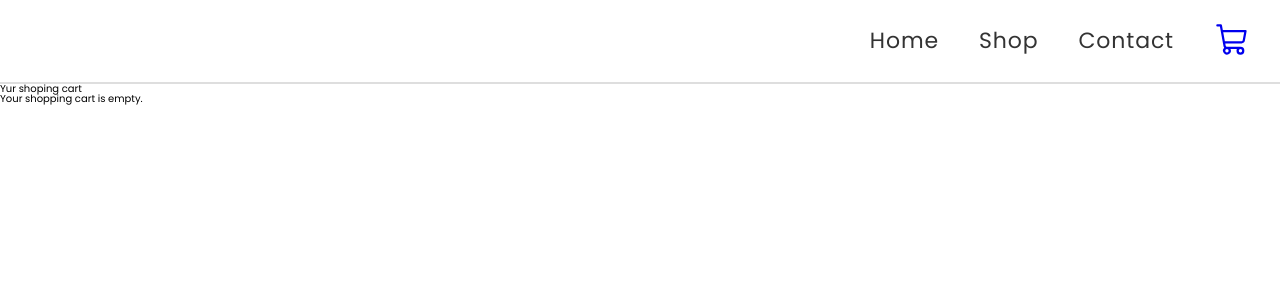
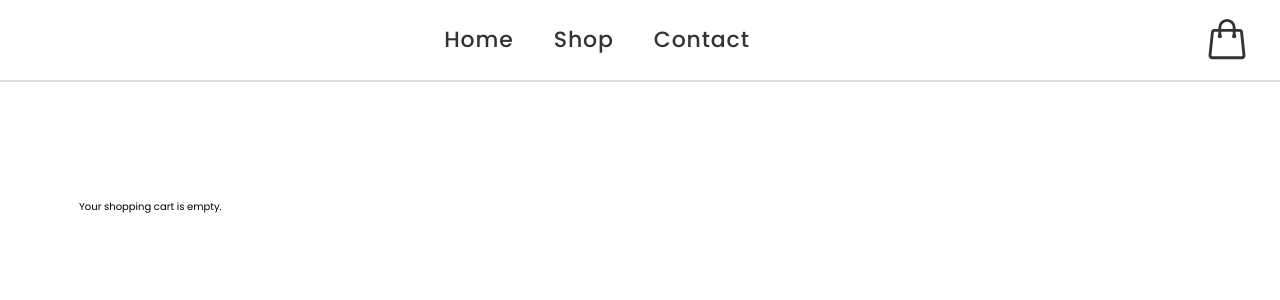
Before and after one commit to sleiterr/md-react-semester-project, a React (Vite) app: page /cart in a window 1280 px wide. Shown: the top 300 px of the page. Built offline with nearby package versions, Linux system fonts and the light colour scheme.

Commit message:
feat(cart): add Cart icon with item counter and started styling Cart page

```diff
--- a/src/App.jsx
+++ b/src/App.jsx
@@ -30,7 +30,8 @@ function App() {
 
   return (
     <>
-      <Header />
+      <Header cartCount={cart.length} />
+
       <main>
         <Routes>
           <Route path="/" element={<Home />} />
--- a/src/components/Cart/Cart.jsx
+++ b/src/components/Cart/Cart.jsx
@@ -3,27 +3,25 @@ import s from "./Cart.module.css";
 
 const Cart = ({ cart }) => {
   return (
-    <div>
     <div className={s.cardBox}>
       {cart.length === 0 ? (
-          <p>Your shopping cart is empty.</p>
+        <p className={s.cartMessage}>Your shopping cart is empty.</p>
       ) : (
         cart.map((item, index) => {
           const firstImage = item.images?.[0];
           return (
-              <section key={`${item.id}-${index}`}>
+            <div key={`${item.id}-${index}`}>
               <div className={s.cartItem}>
-                  <img src={firstImage} alt={item.title} />
+                <img className={s.cartImg } src={firstImage} alt={item.title} />
               </div>
               <div>
                 <p>{item.title}</p>
                 <p>{item.price}</p>
               </div>
-              </section>
+            </div>
           );
         })
       )}
-      </div>
     </div>
   );
 };
--- a/src/components/Cart/Cart.module.css
+++ b/src/components/Cart/Cart.module.css
@@ -0,0 +1,7 @@
+.cartImg {
+  object-fit: cover;
+  width: 160px;
+  height: 160px;
+
+  outline: 1px solid red;
+}
--- a/src/components/Header/Header.jsx
+++ b/src/components/Header/Header.jsx
@@ -3,12 +3,12 @@
 import React, { useState } from "react";
 import { BurgerMenu } from "./BurgerMenu";
 import { IoIosMenu } from "react-icons/io";
-import { PiShoppingCart } from "react-icons/pi";
+import { HiOutlineShoppingBag } from "react-icons/hi2";
 import { Link } from "react-router-dom";
 
 import s from "./Header.module.css";
 
-const Header = () => {
+const Header = ({ cartCount }) => {
   const [menuOpen, setmenuOpen] = useState(false);
 
   return (
@@ -37,12 +37,14 @@ const Header = () => {
               Contact
             </Link>
           </li>
-          <li className={s.listItem}>
-            <Link to="/cart">
-              <PiShoppingCart size={36} />
-            </Link>
-          </li>
+          <li className={s.listItem}></li>
         </ul>
+        <div className={s.cartBox}>
+          <Link to="/cart" className={s.cartLink}>
+            <HiOutlineShoppingBag className={s.cartItem} />
+            {cartCount > 0 && <span className={s.cartCount}>{cartCount}</span>}
+          </Link>
+        </div>
       </nav>
     </header>
   );
--- a/src/components/Header/Header.module.css
+++ b/src/components/Header/Header.module.css
@@ -18,21 +18,46 @@
 .navList {
   display: flex;
   align-items: center;
-  justify-content: flex-end;
+  justify-content: center;
 
   gap: 40px;
   width: 100%;
 }
 
 .navLink {
-  font-weight: 400;
+  font-weight: 500;
   font-size: 22px;
   color: #333;
   letter-spacing: 0.04em;
 }
 
+.cartItem {
+  font-size: 46px;
+  color: #333;
+}
+
 .listItem {
-  padding: 22px 0;
+}
+
+.cartBox {
+  padding: 16px 0;
+}
+
+.cartLink {
+  position: relative;
+}
+
+.cartCount {
+  position: absolute;
+  bottom: 9px;
+  right: 13px;
+
+  font-weight: 600;
+  font-size: 1.6rem;
+  color: #333;
+
+  border-radius: 50%;
+  padding: 0.3rem 0.6rem;
 }
 
 .burger {
--- a/src/components/ProductList/ProductList.jsx
+++ b/src/components/ProductList/ProductList.jsx
@@ -15,6 +15,19 @@ const ProductList = ({ products, favoriteIds, toggleFavorite }) => {
           const isFavorite = favoriteIds.includes(prod.id);
           return (
             <li className={s.listItem} key={prod.id}>
+              <div className={s.likeBtn}>
+                <button
+                  onClick={() => toggleFavorite(prod.id)}
+                  className={`${s.favoriteButt} ${
+                    isFavorite ? s.favorited : ""
+                  }`}
+                  aria-label={
+                    isFavorite ? "Remove from favorites" : "Add to favorites"
+                  }
+                >
+                  {isFavorite ? <FcLike /> : <FcLikePlaceholder />}
+                </button>
+              </div>
               <Link to={`/product-detail/${prod.id}`}>
                 <img
                   src={prod.thumbnail}
@@ -35,19 +48,6 @@ const ProductList = ({ products, favoriteIds, toggleFavorite }) => {
                     <p className={s.priceProducts}>${prod.price}</p>
                   </div>
                 </div>
-                <div className={s.likeBtn}>
-                  <button
-                    onClick={() => toggleFavorite(prod.id)}
-                    className={`${s.favoriteButt} ${
-                      isFavorite ? s.favorited : ""
-                    }`}
-                    aria-label={
-                      isFavorite ? "Remove from favorites" : "Add to favorites"
-                    }
-                  >
-                    {isFavorite ? <FcLike /> : <FcLikePlaceholder />}
-                  </button>
-                </div>
               </Link>
             </li>
           );
--- a/src/pages/CartPage/CartPage.jsx
+++ b/src/pages/CartPage/CartPage.jsx
@@ -1,12 +1,17 @@
 import React from "react";
 import Cart from "../../components/Cart/Cart";
 
+import s from "./CartPage.module.css";
+
 const CartPage = ({ cart }) => {
   return (
-    <div>
-      <h2>Yur shoping cart</h2>
-      <Cart cart={cart} />
-    </div>
+    <section>
+      <div className="container">
+        <div className={s.cartContainer}>
+          <Cart cart={cart} />
+        </div>
+      </div>
+    </section>
   );
 };
 
--- /dev/null
+++ b/src/pages/CartPage/CartPage.module.css
@@ -0,0 +1,3 @@
+.cartContainer {
+    padding: 120px 0;
+}
--- a/src/pages/ProductDetail/ProductDetail.jsx
+++ b/src/pages/ProductDetail/ProductDetail.jsx
@@ -34,6 +34,20 @@ const ProductDetail = ({ addToCart }) => {
   return (
     <section className={s.productSection}>
       <div className="container">
+        <div className={s.productLink}>
+          <ul className={s.linkList}>
+            <li className={s.productNav}>
+              <Link className={s.productNavLink} to="/">
+                Home
+              </Link>
+            </li>
+            <li className={s.productNav}>
+              <Link className={s.productNavLink} to="/product-page">
+                Product page
+              </Link>
+            </li>
+          </ul>
+        </div>
         <div className={s.productContainer}>
           <div>
             <img
@@ -67,7 +81,7 @@ const ProductDetail = ({ addToCart }) => {
                 className={s.addButton}
               >
                 Add To Cart
-                <HiOutlineShoppingBag />
+                <HiOutlineShoppingBag className={s.productIcon} />
               </button>
             </div>
           </div>
--- a/src/pages/ProductDetail/ProductDetail.module.css
+++ b/src/pages/ProductDetail/ProductDetail.module.css
@@ -2,7 +2,7 @@
   display: grid;
   grid-template-columns: repeat(2, 1fr);
   grid-template-rows: 1fr;
-  grid-column-gap: 40px;
+  grid-column-gap: 60px;
   grid-row-gap: 0px;
 
   padding: 90px 0;
@@ -13,7 +13,8 @@
   height: 100%;
   object-fit: cover;
 
-  outline: 1px solid red;
+  box-shadow: rgba(60, 64, 67, 0.3) 0px 1px 2px 0px,
+    rgba(60, 64, 67, 0.15) 0px 2px 6px 2px;
 }
 
 .descDetail {
@@ -42,10 +43,10 @@
   font-weight: 500;
   font-size: 36px;
   color: #333;
-  letter-spacing: 0.04em;
+  letter-spacing: 0.02em;
   line-height: 1.3;
 
-  width: 80%;
+  width: 85%;
 }
 
 .priceDet {
@@ -105,6 +106,7 @@
 }
 
 .descDet {
+  position: relative;
   margin-top: 30px;
 }
 
@@ -112,8 +114,67 @@
   font-weight: 400;
   font-size: 16px;
   color: #333;
-  letter-spacing: 0.04em;
-  line-height: 1.2;
+  letter-spacing: 0.06em;
+  line-height: 1.6;
 
   width: 90%;
 }
+
+.descDet::after {
+  content: "";
+  position: absolute;
+  top: 120px;
+  display: block;
+  width: 560px;
+  height: 2px;
+  background-color: rgb(0, 0, 0, 0.2);
+}
+
+.detailBtn {
+  margin-top: 90px;
+}
+
+.addButton {
+  display: flex;
+  align-items: center;
+  justify-content: center;
+
+  gap: 12px;
+
+  font-weight: 400;
+  font-size: 18px;
+  color: #fff;
+  letter-spacing: 0.04em;
+
+  padding: 12px 62px;
+  background-color: #000;
+  /* border-radius: 22px; */
+}
+
+.addButton:hover {
+  transition: 250ms ease;
+  background-color: #252525;
+}
+
+.productIcon {
+  font-size: 24px;
+}
+
+.productLink {
+  padding: 20px 0;
+}
+
+.linkList {
+  display: flex;
+  align-items: center;
+  justify-content: flex-end;
+
+  gap: 30px;
+}
+
+.productNavLink {
+  font-weight: 400;
+  font-size: 16px;
+  color: #333;
+  letter-spacing: 0.04em;
+}
```
Lines whose indentation alone changed are shown as unchanged.
